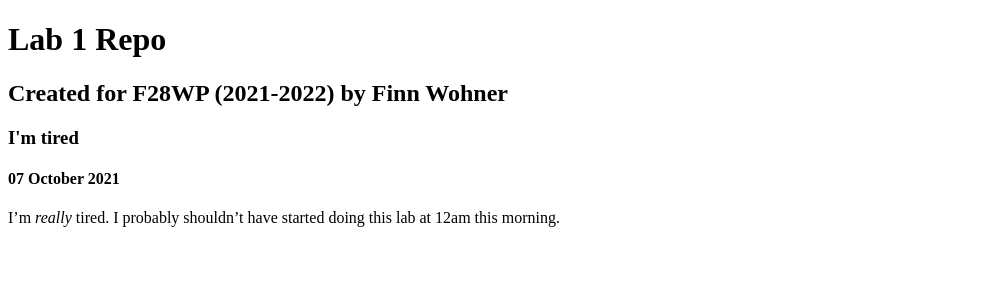
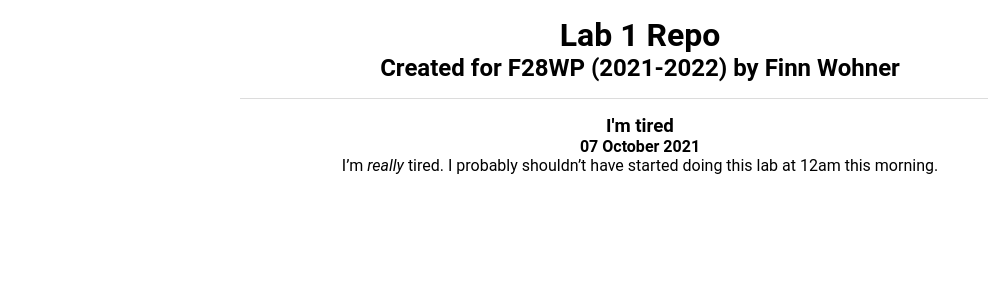
Before and after one commit to finnjwohner/frriNz.github.io, a Jekyll site: the page built from _posts/2021-10-07-tired.md, in a window 1280 px wide. Shown: the top 300 px of the page, without its empty margins (0-988 px from the left). Built offline with Jekyll 4.4.1, drawn with Linux system fonts in a browser that asks for light colours.

Commit message:
- Added CSS to posts

```diff
--- a/_layouts/default.html
+++ b/_layouts/default.html
@@ -2,7 +2,7 @@
 <html>
   <head>
     <title>{{ page.title }}</title>
-    <link href="./styles/style.css" type="text/css" rel="stylesheet">
+    <link href="/styles/style.css" type="text/css" rel="stylesheet">
   </head>
   <body>
     <header>
--- a/_layouts/post.html
+++ b/_layouts/post.html
@@ -1,10 +1,6 @@
 ---
 layout: default
 ---
-<head>
-	<link href="..../styles/style.css" type="text/css" rel="stylesheet">
-</head>
-
 <h3>{{ page.title }}</h3>
 <h4> {{page.date | date_to_long_string }}</h4>
 
```
